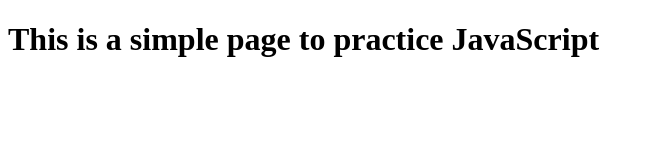
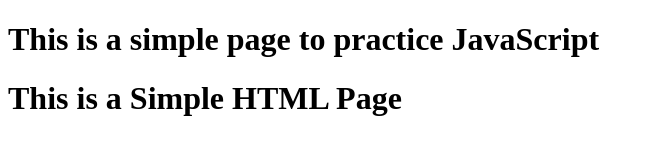
Before and after one commit to Waleed1123/JavaScript-Crash-Course, a plain HTML site: page Practice Classes/index.html in a window 1280 px wide. Shown: the whole page, without its empty margins (0-654 px from the left). Drawn offline with Linux system fonts and the light colour scheme.

Commit message:
SMIT Update Code

```diff
--- a/Practice Classes/index.html
+++ b/Practice Classes/index.html
@@ -10,5 +10,16 @@
 <body>
     <h1>This is a simple page to practice JavaScript</h1>
 
+      <!-- <form action="get">
+        Enter Your Name: <input type="text" name="name" id="name">
+       Enter Your Roll Number <input type="number" id="rollNo">
+       Enter Your Class Name <input type="text" name="class" id="class">
+       Enter Your Teacher Name <input type="text" name="Teacher" id="teacher">
+    </form>
+
+    <button onclick="provideStudent ()">Add Data In Array</button> -->
+
+<h1>This is a Simple HTML Page</h1>
+
 </body>
 </html>
```
